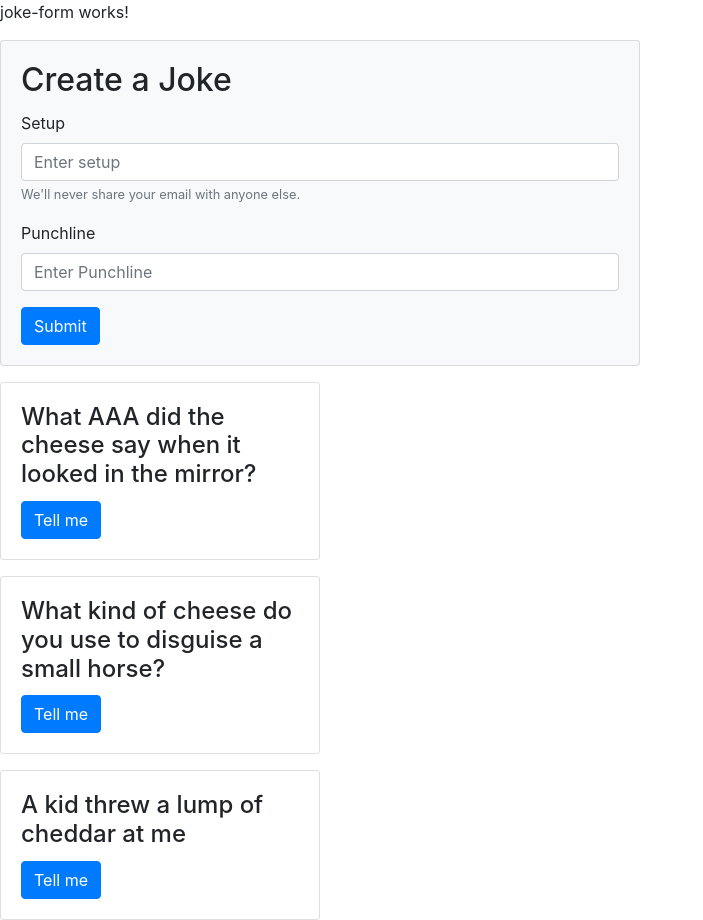
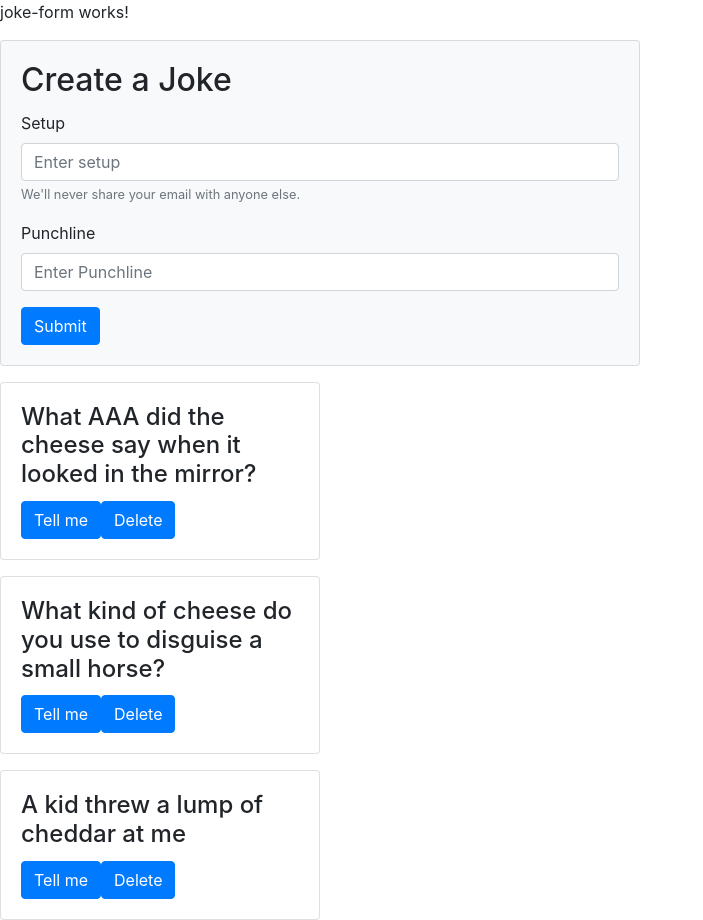
Before and after one commit to iin18/my-app, an Angular app: page /jokes in a window 1280 px wide. Shown: the whole page, without its empty margins (0-703 px from the left). Built offline with nearby package versions, Linux system fonts and the light colour scheme.

Commit message:
delete button

```diff
--- a/src/app/joke-form/joke-form.component.ts
+++ b/src/app/joke-form/joke-form.component.ts
@@ -8,6 +8,7 @@
 })
 export class JokeFormComponent implements OnInit {
   @Output() jokeCreated = new EventEmitter();
+
   constructor() { }
 
   ngOnInit() {
@@ -19,4 +20,8 @@
     this.jokeCreated.emit(new Joke(setup, punchline));
   }
 
+
+
+
+
 }
--- a/src/app/joke-list/joke-list.component.html
+++ b/src/app/joke-list/joke-list.component.html
@@ -1,2 +1,2 @@
 <app-joke-form (jokeCreated)="addJoke($event)"></app-joke-form>
-<app-joke *ngFor="let j of jokes" [joke]="j"></app-joke>
+<app-joke *ngFor="let j of jokes" [joke]="j" (jokeDeleted)="deleteJoke($event)"></app-joke>
--- a/src/app/joke-list/joke-list.component.ts
+++ b/src/app/joke-list/joke-list.component.ts
@@ -36,6 +36,16 @@
     this.jokes.unshift(joke);
   }
 
+  deleteJoke(joke)
+  {
+    //Remove the joke instance from the jokes array
+    const indexTodelete = this.jokes.indexOf(joke);
+    if(indexTodelete !== -1)
+    {
+      this.jokes.splice(indexTodelete,1)
+    }
+  }
+
 
   ngOnInit() {
   }
--- a/src/app/joke/joke.component.html
+++ b/src/app/joke/joke.component.html
@@ -4,6 +4,6 @@
      <h4 class="card-title">{{joke.setup}}</h4>
      <p  class="card-text" [hidden]="joke.hide">{{joke.punchline}}</p>
      <button class="btn btn-primary" (click)="joke.toggle()" role="button"> Tell me</button>
-
+     <button class="btn btn-primary" (click)="deleteJoke()" role="button"> Delete</button>
     </div>
   </div>
--- a/src/app/joke/joke.component.ts
+++ b/src/app/joke/joke.component.ts
@@ -1,4 +1,4 @@
-import { Component, OnInit, Input } from '@angular/core';
+import { Component, OnInit, Input, Output, EventEmitter } from '@angular/core';
 import { ActivatedRoute } from '@angular/router';
 
 export class Joke {
@@ -15,6 +15,7 @@
   toggle() {
       this.hide = !this.hide;
   }
+
 }
 
 @Component({
@@ -23,7 +24,12 @@
   styleUrls: ['./joke.component.css']
 })
 export class JokeComponent implements OnInit {
-  @Input() joke: Object;
+  //@Input() joke: Object;
+  //@Output() jokeDeleted = new EventEmitter();
+
+  @Input() joke: Joke;
+  @Output() jokeDeleted = new EventEmitter<Joke>();
+
   id: number;
 
   constructor(private route: ActivatedRoute) {
@@ -36,4 +42,9 @@
   ngOnInit() {
   }
 
+  deleteJoke()
+  {
+    this.jokeDeleted.emit(this.joke);
+  }
+
 }
```
